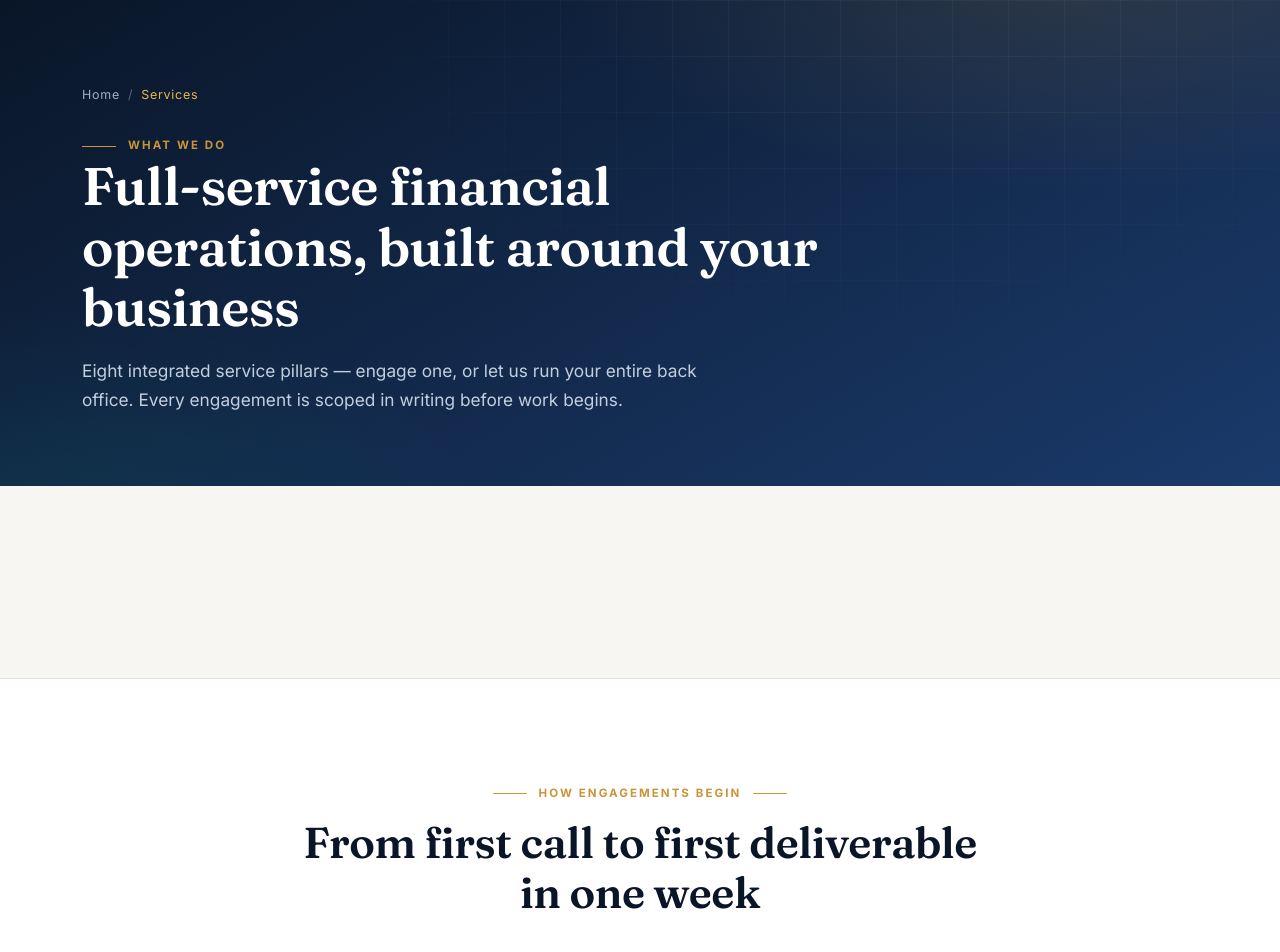
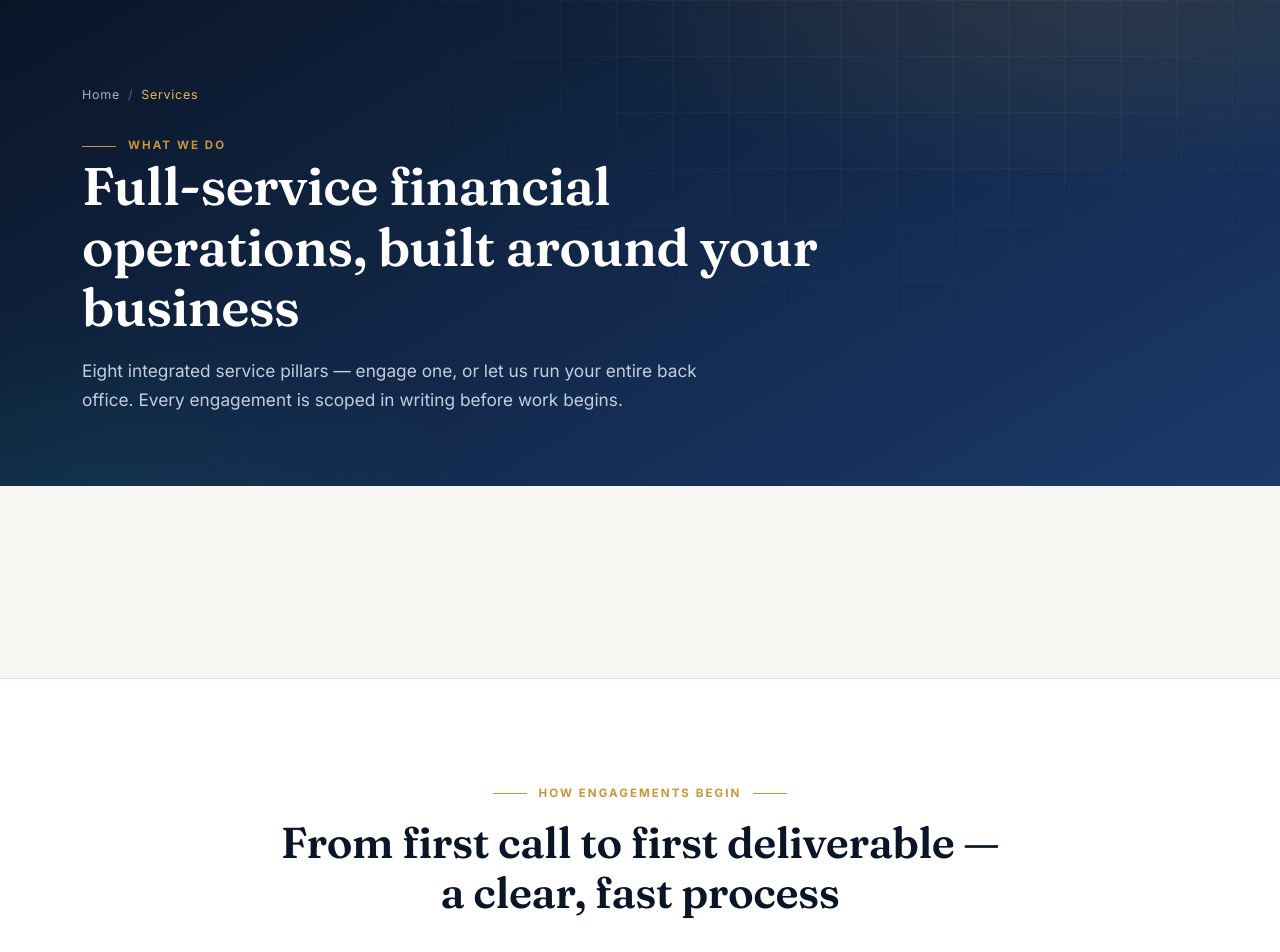
Before and after one commit to umar0122-ship-it/muk-financial-cms, a website: page public/services.html in a window 1280 px wide. Shown: the top 952 px of the page. Drawn offline with Linux system fonts and the light colour scheme; no server answers.

Commit message:
Timeline wording: remove one-week promise

```diff
--- a/public/services.html
+++ b/public/services.html
@@ -37,7 +37,7 @@
       <div class="container">
         <div class="section-head center">
           <span class="eyebrow center">How engagements begin</span>
-          <h2>From first call to first deliverable in one week</h2>
+          <h2>From first call to first deliverable — a clear, fast process</h2>
         </div>
         <div class="timeline" id="services-process"></div>
       </div>
```
Also changed, not shown: public/about.html (+1 -1 lines).
